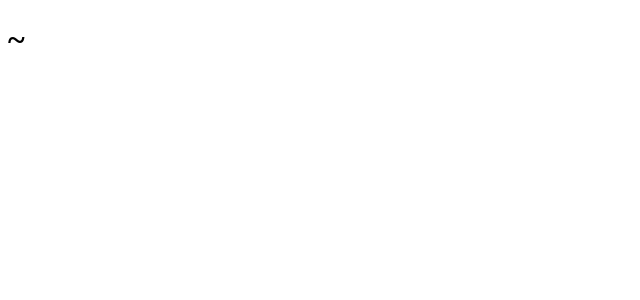
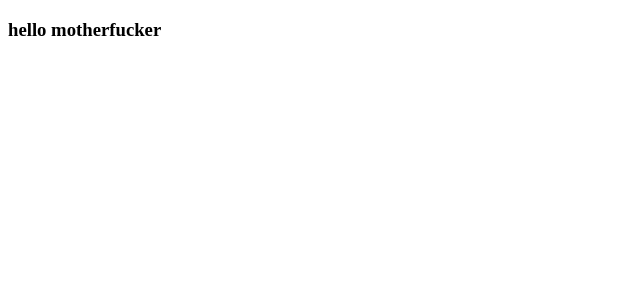
Before and after one commit to QALLIDI/react-redux-context-api, a React (Create React App) app: page / in a window 1280 px wide. Shown: the top 300 px of the page, without its empty margins (0-640 px from the left). Built offline with nearby package versions, Linux system fonts and the light colour scheme.

Commit message:
integrate Context API

```diff
--- a/src/App.js
+++ b/src/App.js
@@ -1,9 +1,16 @@
-import React from 'react';
+import React, { useContext } from 'react'
+import { store } from './store'
 
 function App() {
+  const globalState = useContext(store)
+  console.log('globalState :',globalState)
+  console.log('globalState.state :',globalState.state)
+  console.log('globalState.state.color :',globalState.state.color)
   return (
-    <div className="App">
-        <h1>~</h1>
+    <div>
+      <h3>
+      hello motherfucker
+      </h3>
     </div>
   );
 }
--- a/src/store.js
+++ b/src/store.js
@@ -1,6 +1,6 @@
 import React , { createContext, useReducer } from 'react'
 
-const initialState = {}
+const initialState = {color : 'red'}
 const store = createContext(initialState)
 const { Provider } = store
 
@@ -10,7 +10,7 @@ const StateProvider = ({ children }) => {
             case 'ADD_USER' :
                 return state;
             default :
-                throw new Error();
+                return state;
         }
     }, initialState)
     return <Provider value = {{ state, dispatch }}>{ children }</Provider>
```
Also changed, not shown: src/components/Users.js (+8 -0 lines).
